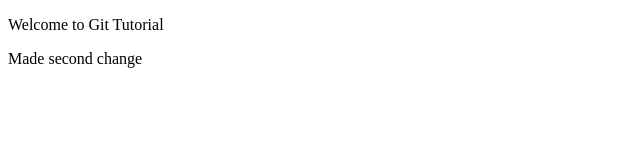
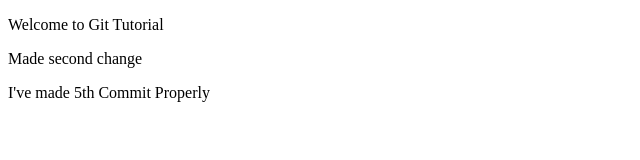
Before and after one commit to hulkgit007/athena, a plain HTML site: page index.html in a window 1280 px wide. Shown: the whole page, without its empty margins (0-640 px from the left). Drawn offline with Linux system fonts and the light colour scheme.

Commit message:
5th Commit Successfull

```diff
--- a/index.html
+++ b/index.html
@@ -9,5 +9,6 @@
     <p> Welcome to Git Tutorial</p>
 
     <p> Made second change </p>
+    <p>I've made 5th Commit Properly</p>
 </body>
 </html>
```
